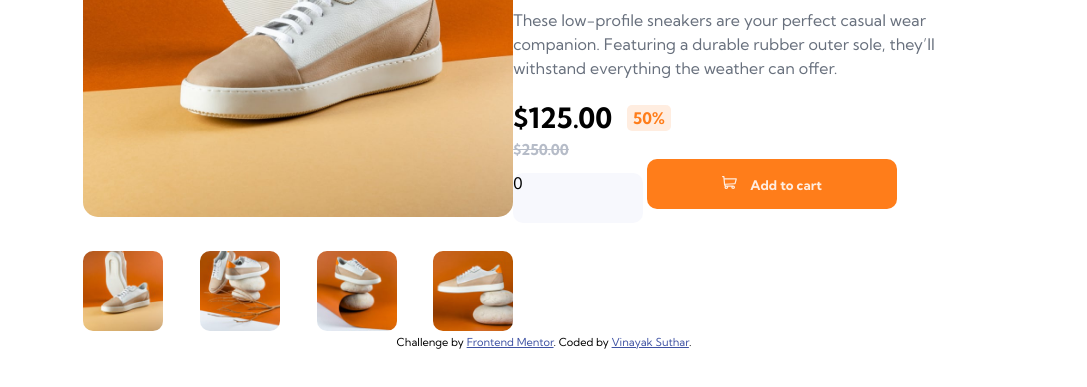
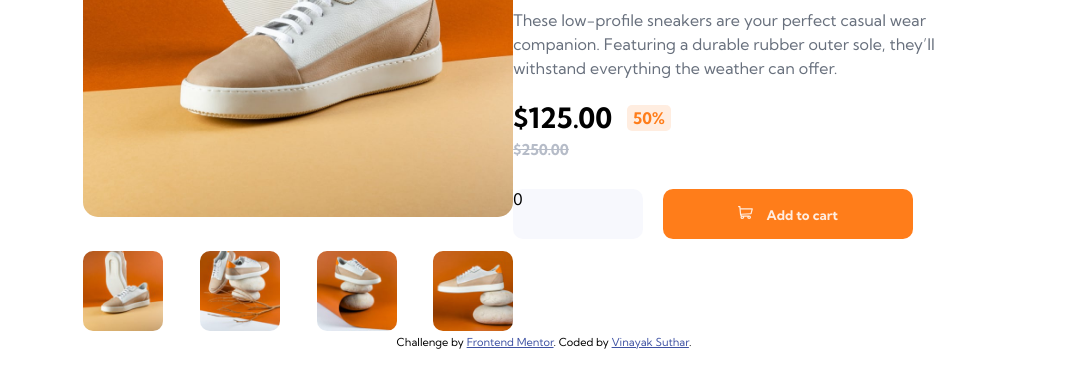
Before and after one commit to VinayakSuthar/E-commerce-product-page, a plain HTML site: page index.html in a window 1280 px wide. Shown: the part 393-780 px from the top of the page, without its empty margins (96-1183 px from the left). Drawn offline with Linux system fonts and the light colour scheme.

Commit message:
fixed add to cart button

```diff
--- a/index.html
+++ b/index.html
@@ -74,8 +74,10 @@
           </div>
           <div class="original-price">$250.00</div>
         </div>
-        <div class="quantity">0</div>
-        <button class="add-to-cart"><img src="./images/icon-cart-button.svg" alt="cart icon"> Add to cart</button>
+        <div class="cart-box">
+          <div class="quantity">0</div>
+          <button class="add-to-cart"><img src="./images/icon-cart-button.svg" alt="cart icon"> Add to cart</button>
+        </div>
       </div>
     </main>
 
--- a/style.css
+++ b/style.css
@@ -131,6 +131,12 @@ main {
   font-size: 15px;
 }
 
+.cart-box {
+  display: flex;
+  column-gap: 20px;
+  margin-top: 30px;
+}
+
 .quantity {
   display: inline-block;
   background-color: hsl(223, 64%, 98%);
```
